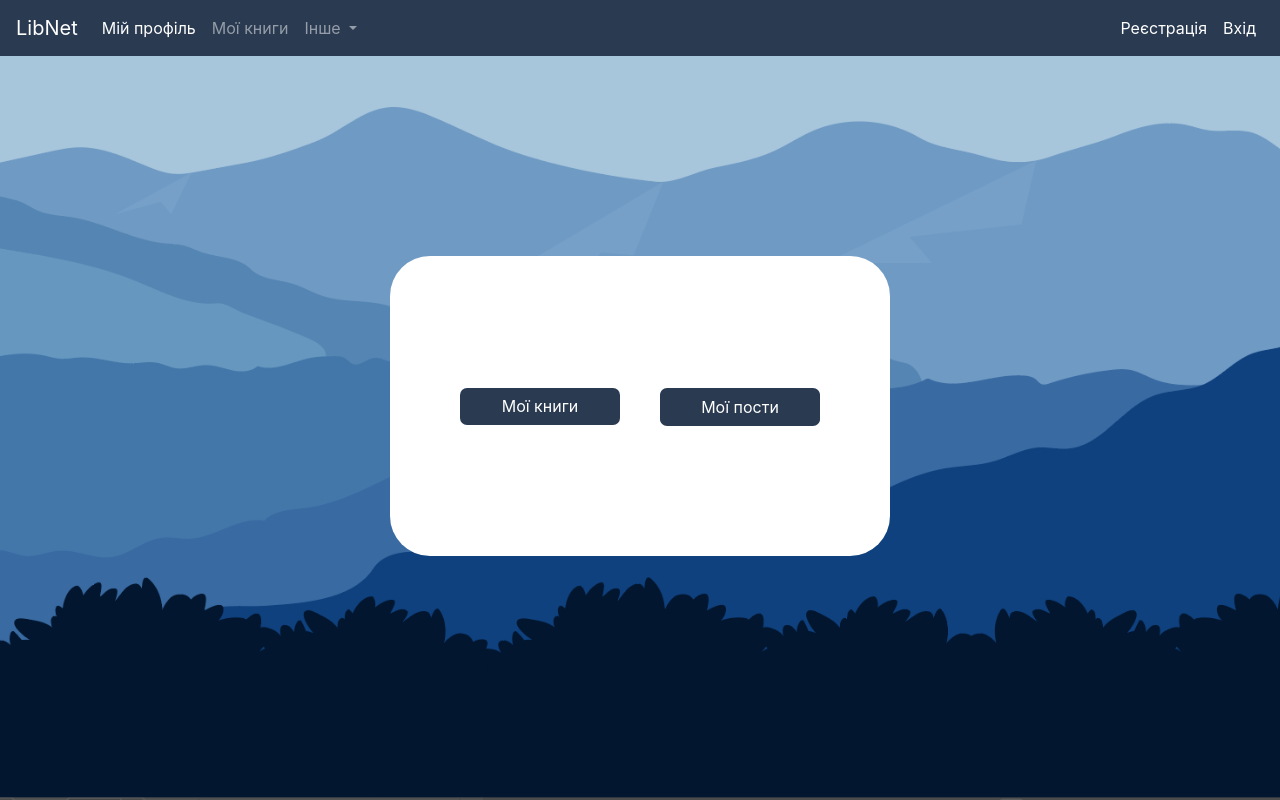
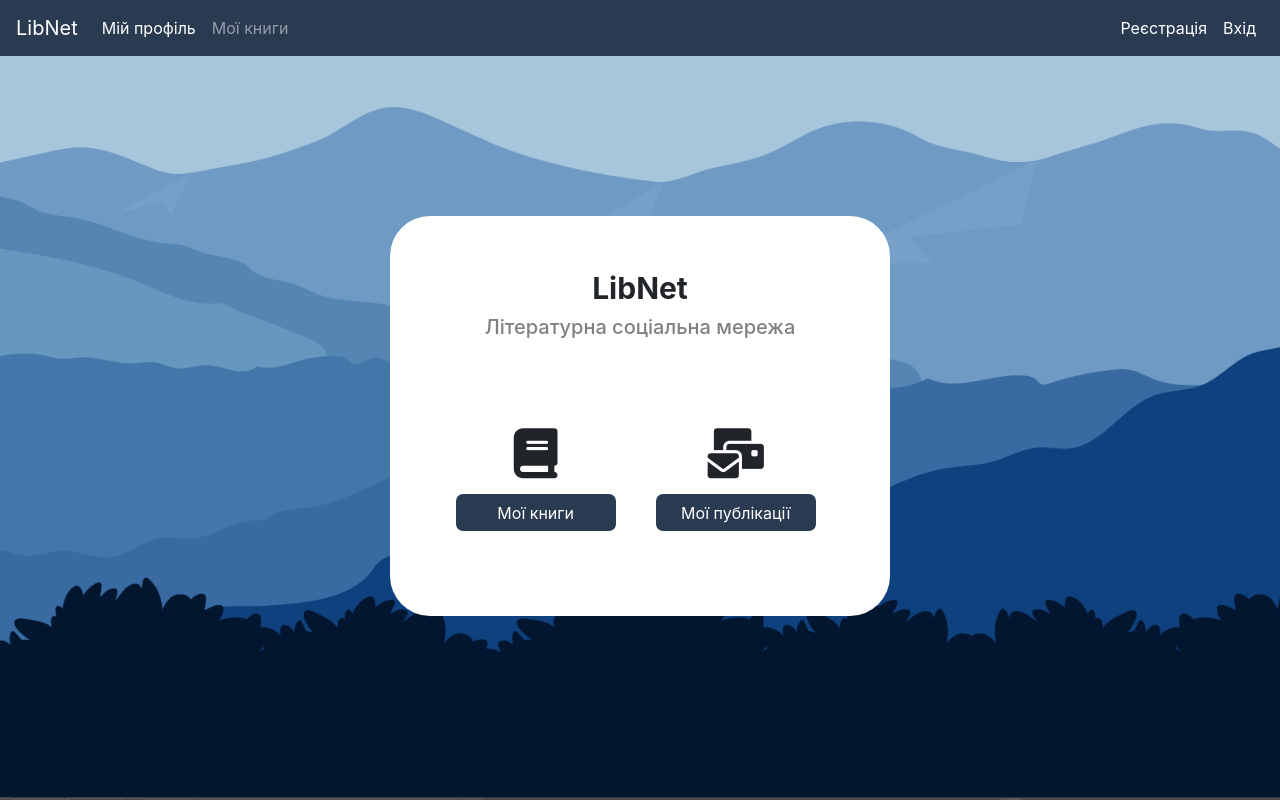
Before and after one commit to KriachkoIra/LibNet, a Flask app: page / in a window 1280 px wide. Run offline with Flask 2, Linux system fonts and the light colour scheme; some libraries are stand-ins or nearby versions.

Commit message:
new commit

```diff
--- a/sn/static/css/style.css
+++ b/sn/static/css/style.css
@@ -123,6 +123,31 @@ a:active, a:hover{
     margin-left: -80px;
 }
 
+.popup2 {
+    position: relative;
+    display: inline-block;
+    cursor: pointer;
+    -webkit-user-select: none;
+    -moz-user-select: none;
+    -ms-user-select: none;
+    user-select: none;
+}
+
+.popup2 .popuptext2 {
+    visibility: hidden;
+    width: 160px;
+    background-color: #555;
+    color: #fff;
+    text-align: center;
+    border-radius: 6px;
+    padding: 8px 0;
+    position: absolute;
+    z-index: 1;
+    bottom: 125%;
+    left: 50%;
+    margin-left: -80px;
+}
+
 .popup .popuptext::after {
     content: "";
     position: absolute;
@@ -132,6 +157,23 @@ a:active, a:hover{
     border-width: 5px;
     border-style: solid;
     border-color: #555 transparent transparent transparent;
+}
+
+.popup2 .popuptext2::after {
+    content: "";
+    position: absolute;
+    top: 100%;
+    left: 50%;
+    margin-left: -5px;
+    border-width: 5px;
+    border-style: solid;
+    border-color: #555 transparent transparent transparent;
+}
+
+.popup2 .show {
+    visibility: visible;
+    -webkit-animation: fadeIn 1s;
+    animation: fadeIn 1s;
 }
 
 .popup .show {
--- a/sn/templates/add_book.html
+++ b/sn/templates/add_book.html
@@ -1,7 +1,7 @@
 <!doctype html>
 <html>
     <head>
-        <title>Назва - Мої Книги</title>
+        <title>LibNet - Додати Книгу</title>
         <meta charset="utf-8">
         <meta name="viewport" content="width=device-width, initial-scale=1, shrink-to-fit=no">
         <link rel="stylesheet" href="https://maxcdn.bootstrapcdn.com/bootstrap/4.0.0/css/bootstrap.min.css" integrity="sha384-Gn5384xqQ1aoWXA+058RXPxPg6fy4IWvTNh0E263XmFcJlSAwiGgFAW/dAiS6JXm" crossorigin="anonymous">
--- a/sn/templates/book.html
+++ b/sn/templates/book.html
@@ -1,7 +1,7 @@
 <!doctype html>
 <html>
     <head>
-        <title>Назва - Головна Сторінка</title>
+        <title>LibNet - {{ name }}</title>
         <meta charset="utf-8">
     <meta name="viewport" content="width=device-width, initial-scale=1, shrink-to-fit=no">
     <link rel="stylesheet" href="https://maxcdn.bootstrapcdn.com/bootstrap/4.0.0/css/bootstrap.min.css" integrity="sha384-Gn5384xqQ1aoWXA+058RXPxPg6fy4IWvTNh0E263XmFcJlSAwiGgFAW/dAiS6JXm" crossorigin="anonymous">
--- a/sn/templates/index.html
+++ b/sn/templates/index.html
@@ -1,11 +1,12 @@
 <!doctype html>
 <html>
     <head>
-        <title>Назва - Головна Сторінка</title>
+        <title>LibNet - Головна Сторінка</title>
         <meta charset="utf-8">
     <meta name="viewport" content="width=device-width, initial-scale=1, shrink-to-fit=no">
     <link rel="stylesheet" href="https://maxcdn.bootstrapcdn.com/bootstrap/4.0.0/css/bootstrap.min.css" integrity="sha384-Gn5384xqQ1aoWXA+058RXPxPg6fy4IWvTNh0E263XmFcJlSAwiGgFAW/dAiS6JXm" crossorigin="anonymous">
     <link rel="stylesheet" href="../static/css/style.css">
+       <script src="https://kit.fontawesome.com/999afff8dc.js" crossorigin="anonymous"></script>
     </head>
 
     <body>
@@ -20,36 +21,61 @@
             }
 
             .main-page-div{
-                display: flex;
-                align-items: center;
-                justify-content: space-around;
                 padding: 50px;
                 background-color: white;
                 width: 500px;
                 margin: auto;
-                height: 300px;
-                margin-top: 25vh;
+                height: 400px;
+                margin-top: 20vh;
                 border-radius: 40px;
+            }
+
+            .flex-contain{
+                display: flex;
+                align-items: center;
+                justify-content: space-around;
             }
             </style>
 
+
         <div class="main-page-div">
+            <p style="font-size: 30px; font-weight: 700; text-align: center;">LibNet</p>
+            <p style="font-size: 20px; font-weight: 500; text-align: center; margin-top: -15px; color: grey;">Літературна соціальна мережа</p>
+            <div class="flex-contain">
+
+                <div style="margin-top: 70px; text-align: center;">
+        <i class="fas fa-book" style="font-size: 50px; margin-bottom: 15px;"></i>
         {% if g.user %}
-        <form class="add-class-button">
+        <form class="add-class-button" >
+
             <button class="add-class-button" formaction="{{ url_for('books') }}">Мої книги</button>
         </form>
         {% else %}
 
-        <button class="popup add-class-button" onclick="myFunction()">Мої книги
+        <button class="popup add-class-button"
+                onclick="myFunction()">Мої книги
         <span class="popuptext" id="myPopup">Увійдіть в аккант.</span>
         </button>
 
         {% endif %}
+           </div>
 
-        <form class="add-class-button">
-            <button class="add-class-button" formaction="{{ url_for('posts') }}">Мої пости</button>
+        <div style="margin-top: 70px; text-align: center;">
+            <i class="fas fa-mail-bulk" style="font-size: 50px; margin-bottom: 15px;"></i>
+        {% if g.user %}
+
+        <form class="add-class-button" >
+            <button class="add-class-button" formaction="{{ url_for('posts') }}">Мої публікації</button>
         </form>
+        {% else %}
 
+        <button class="popup2 add-class-button" onclick="myFunction2()">Мої публікації
+        <span class="popuptext2" id="myPopup2">Увійдіть в аккант.</span>
+        </button>
+
+        {% endif %}
+        </div>
+        </div>
         </div>
 
         <script>
@@ -57,6 +83,11 @@
             var popup = document.getElementById("myPopup");
             popup.classList.toggle("show");
             }
+
+            function myFunction2() {
+            var popup = document.getElementById("myPopup2");
+            popup.classList.toggle("show");
+            }
         </script>
 
     </body>
--- a/sn/templates/login.html
+++ b/sn/templates/login.html
@@ -1,7 +1,7 @@
 <!doctype html>
 <html>
     <head>
-        <title>Назва - Вхід</title>
+        <title>LibNet - Вхід</title>
 <meta charset="utf-8">
     <meta name="viewport" content="width=device-width, initial-scale=1, shrink-to-fit=no">
     <link rel="stylesheet" href="https://maxcdn.bootstrapcdn.com/bootstrap/4.0.0/css/bootstrap.min.css" integrity="sha384-Gn5384xqQ1aoWXA+058RXPxPg6fy4IWvTNh0E263XmFcJlSAwiGgFAW/dAiS6JXm" crossorigin="anonymous">
--- a/sn/templates/navbar.html
+++ b/sn/templates/navbar.html
@@ -21,17 +21,6 @@
       </li>
       <li class="nav-item">
         <a class="nav-link" href="{{ url_for('books') }}">Мої книги</a>
-      </li>
-      <li class="nav-item dropdown">
-        <a class="nav-link dropdown-toggle" href="#" id="navbarDropdown" role="button" data-toggle="dropdown" aria-haspopup="true" aria-expanded="false">
-          Інше
-        </a>
-        <div class="dropdown-menu" aria-labelledby="navbarDropdown">
-          <a class="dropdown-item" href="#">Action</a>
-          <a class="dropdown-item" href="#">Another action</a>
-          <div class="dropdown-divider"></div>
-          <a class="dropdown-item" href="#">Something else here</a>
-        </div>
       </li>
     </ul>
       <ul class="navbar-nav">
--- a/sn/templates/posts.html
+++ b/sn/templates/posts.html
@@ -1,7 +1,7 @@
 <!doctype html>
 <html>
     <head>
-        <title>Назва - Мої Книги</title>
+        <title>LibNet - Мої Публікації</title>
         <meta charset="utf-8">
         <meta name="viewport" content="width=device-width, initial-scale=1, shrink-to-fit=no">
         <link rel="stylesheet" href="https://maxcdn.bootstrapcdn.com/bootstrap/4.0.0/css/bootstrap.min.css" integrity="sha384-Gn5384xqQ1aoWXA+058RXPxPg6fy4IWvTNh0E263XmFcJlSAwiGgFAW/dAiS6JXm" crossorigin="anonymous">
--- a/sn/templates/register.html
+++ b/sn/templates/register.html
@@ -1,7 +1,7 @@
 <!doctype html>
 <html lang="pt-br">
     <head>
-        <title>Назва - регістрація</title>
+        <title>LibNet - Регістрація</title>
   <meta charset="utf-8">
     <meta name="viewport" content="width=device-width, initial-scale=1, shrink-to-fit=no">
         <link rel="stylesheet" href="../static/css/style.css">
```
Also changed, not shown: sn/templates/add_post.html (+5 -4 lines), sn/templates/books.html (+4 -4 lines), sn/templates/user_page.html (+5 -4 lines), mydb.db, sn/static/img/books.png (added).
